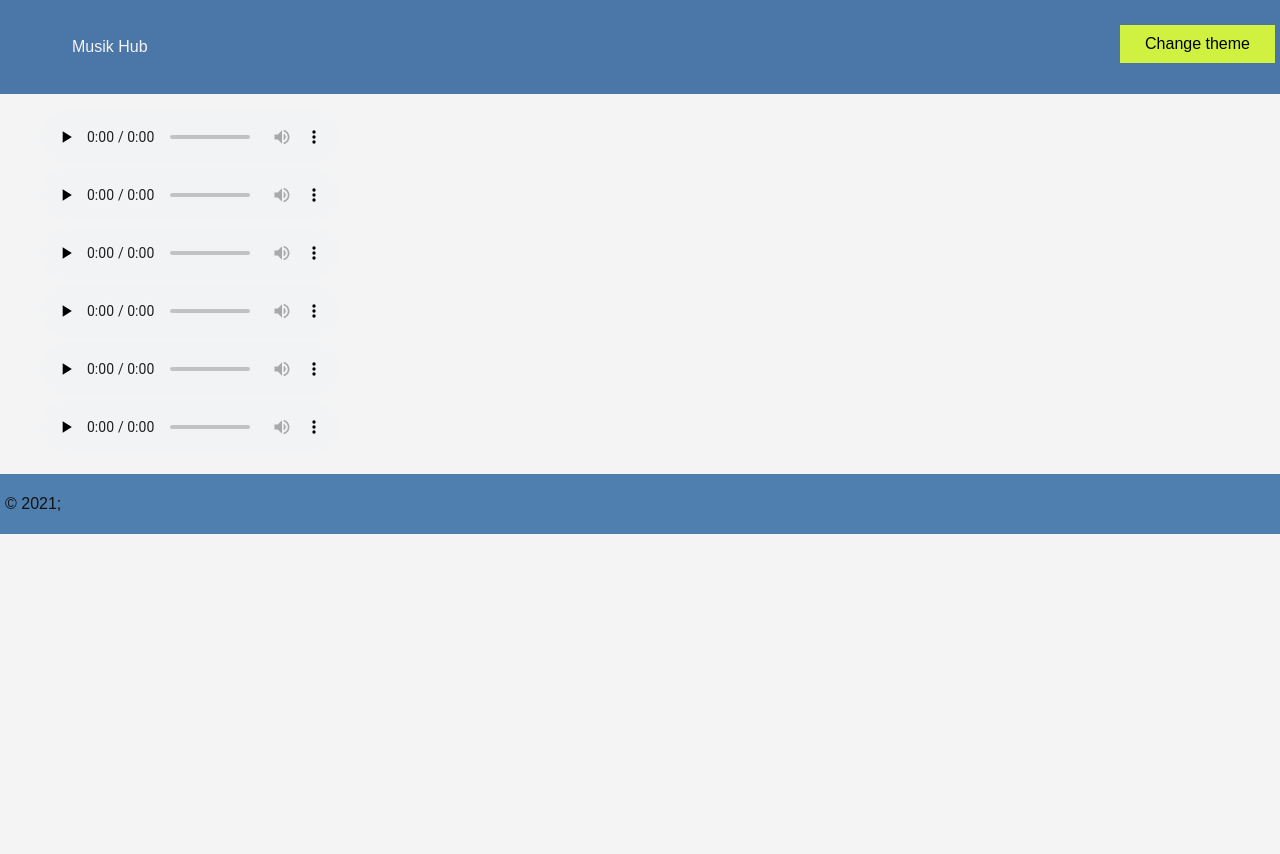
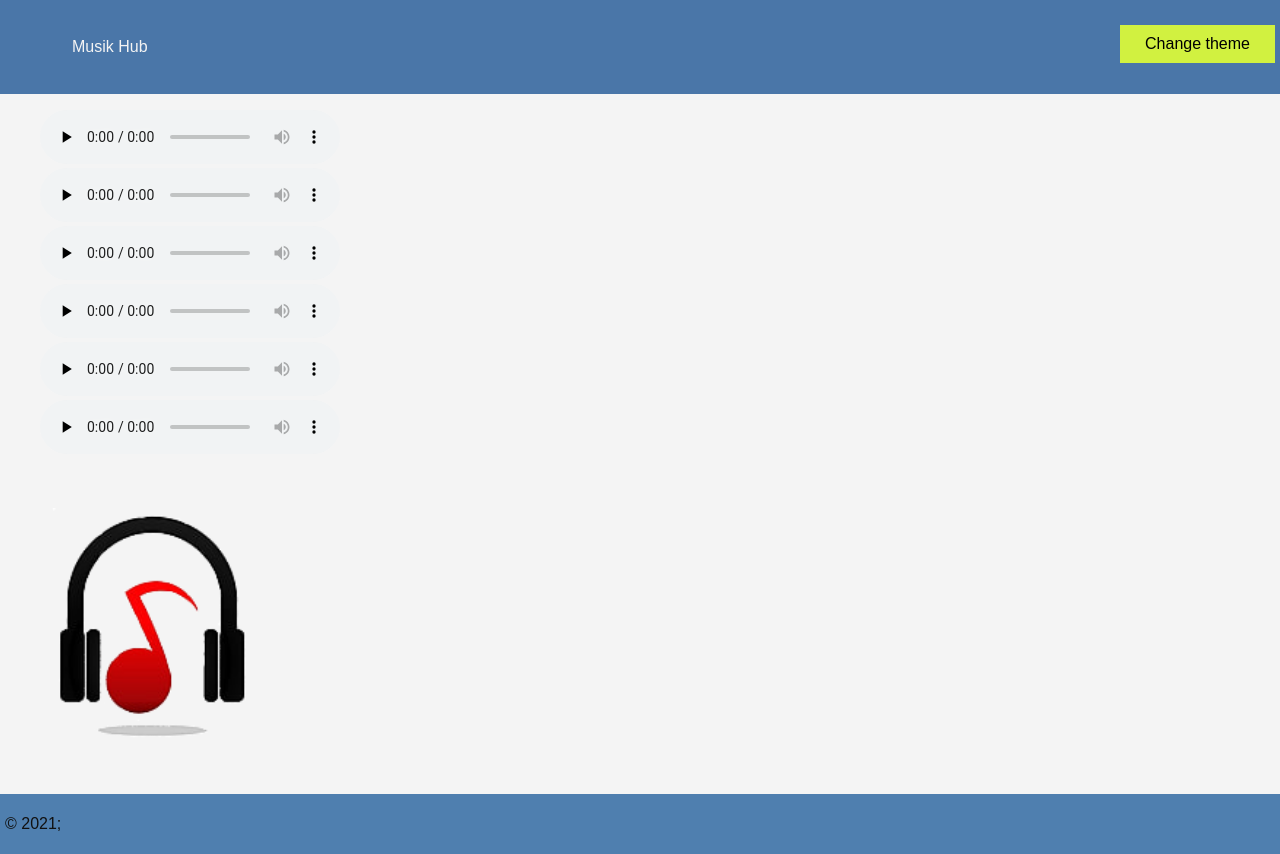
Before and after one commit to Eugene-Pavlovskiy/musikhub, a plain HTML site: page index.html in a window 1280 px wide. Before the commit the page ends 800 px from the top, so only its background shows below. Drawn offline with Linux system fonts and the light colour scheme.

Commit message:
added img

```diff
--- a/index.html
+++ b/index.html
@@ -15,7 +15,7 @@
     <div class="header__content">
       <nav class="nav">
         <ul class="nav__content">
-          <li class="nav__list list">Musik Hub</li>
+          <li class="nav__item list"><a class="nav__list list link" href="./index.html">Musik Hub</a></li>
         </ul>
       </nav>
     </div>
@@ -59,6 +59,9 @@
         </audio>
       </li>
     </ul>
+    <div class="img">
+      <img src="./img/musikhub.png" width="200">
+    </div>
   </main>
 <footer class="footer">
   <div class="footer__content">
--- a/styles/main.css
+++ b/styles/main.css
@@ -55,6 +55,10 @@ body, html {
     background: #6f9fcf;
 }
 
+.img {
+    margin: 50px auto 50px 50px;
+}
+
 /*Footer css*/
 .footer {
     background-color: #4f7faf;
```
Also changed, not shown: styles/dark.css (+9 -0 lines), styles/light.css (+9 -0 lines).
